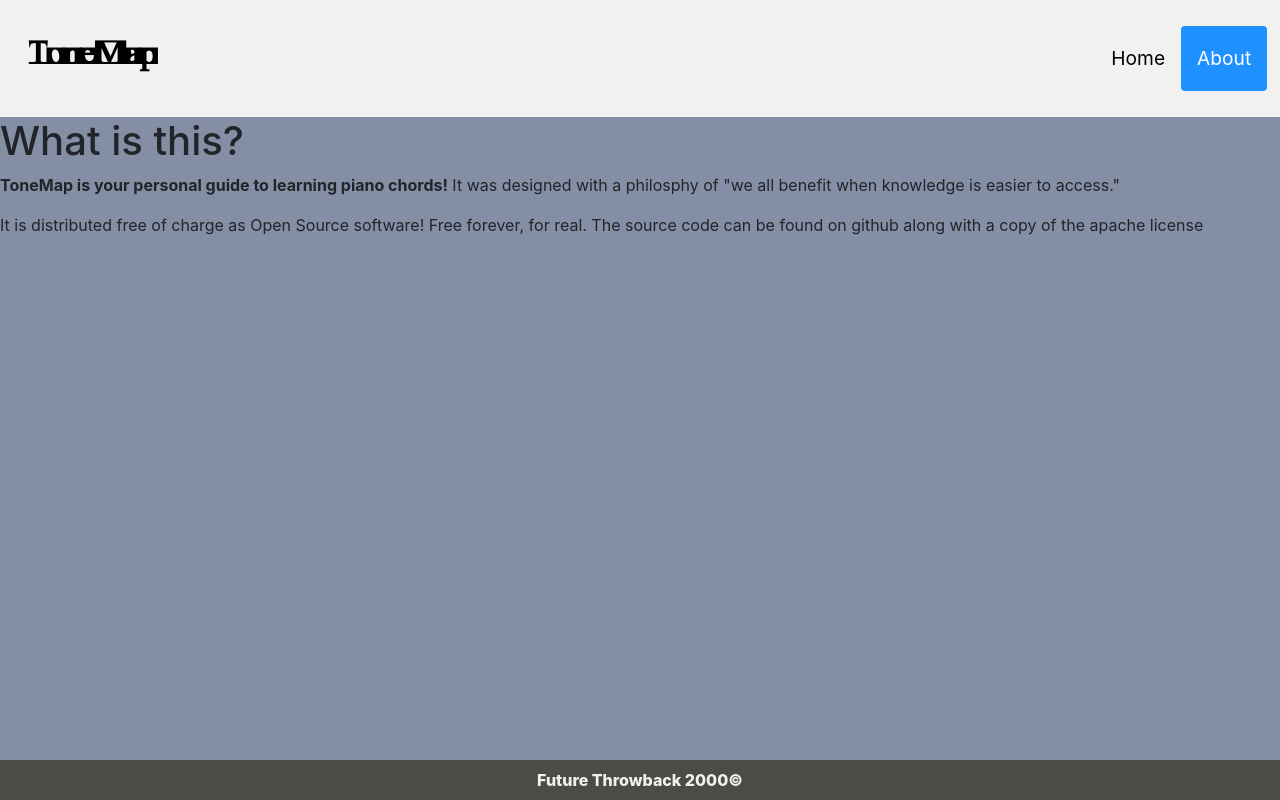
After one commit to elokthewizard/cs50x-final, a Flask app: page /about in a window 1280 px wide. The commit adds this page. Run offline with Flask 3, Linux system fonts and the light colour scheme.

Commit message:
init about route
fix git author

```diff
--- a/app.py
+++ b/app.py
@@ -13,7 +13,7 @@ if __name__ == '__main__':
 def success(name):
 	return 'welcome %s' % name
 
-@app.route('/', methods=['GET', 'POST'])
+@app.route('/', methods=['POST', 'GET'])
 def index():
 	if request.method == "POST":
 		print('woah')
@@ -28,3 +28,9 @@ def login():
 	else:
 		user = request.form['nm']
 		return redirect(url_for('success', name=user))
+
+
+@app.route('/about', methods=['GET'])
+def about():
+	if request.method == "GET":
+		return render_template('about.html')
--- a/static/style.css
+++ b/static/style.css
@@ -56,6 +56,22 @@ body {
     float: right;
 }
 
+#footer {
+    display: flex;
+    position: absolute;
+    bottom: 0;
+    width: 100%;
+    height: 2.5rem;  /* Footer height */
+    color: #F1F1F1;
+    background-color: #4C4C47;
+    font-weight: 800;
+    text-align: center;
+    align-items: center;
+    justify-content: center;
+  }
+
+  /* make responsive!: */
+
 @media screen and (max-width: 500px) {
     .header a {
         float: none;
@@ -70,14 +86,6 @@ body {
         display: flex;
         justify-content: center;
     }
-}
-
-.svg-white-keys * {
-    fill: #E5DCC5;
-}
-
-.svg-black-keys * {
-    fill: #4C4C47;
 }
 
 .svg-white-keys *:hover {
--- /dev/null
+++ b/templates/about.html
@@ -0,0 +1,29 @@
+<!DOCTYPE html>
+<html lang="en">
+<head>
+    <meta charset="UTF-8">
+    <meta name="viewport" content="width=device-width, initial-scale=1.0">
+    <title>ToneMap</title>
+    <link rel="stylesheet" href="https://cdn.jsdelivr.net/npm/bootstrap@4.0.0/dist/css/bootstrap.min.css" integrity="sha384-Gn5384xqQ1aoWXA+058RXPxPg6fy4IWvTNh0E263XmFcJlSAwiGgFAW/dAiS6JXm" crossorigin="anonymous">
+    <link rel="stylesheet" href="/static/style.css">
+    <script src="/static/main.js" defer></script>
+</head>
+<body>
+    <div class="header">
+        <a href="" class="logo">ToneMap</a>
+        <div class="header-right">
+          <a href="/">Home</a>
+
+          <a class="active" href="/about">About</a>
+        </div>
+    </div>
+    <main>
+        <h1>What is this?</h1>
+        <p><strong>ToneMap is your personal guide to learning piano chords!</strong> It was designed with a philosphy of "we all benefit when knowledge is easier to access."</p>
+        <p>It is distributed free of charge as Open Source software! Free forever, for real. The source code can be found on github along with a copy of the <a>apache license</a></p>
+
+    </main>
+
+    <footer id="footer">Future Throwback 2000&COPY;</footer>
+</body>
+</html>
--- a/templates/index.html
+++ b/templates/index.html
@@ -12,9 +12,9 @@
     <div class="header">
         <a href="" class="logo">ToneMap</a>
         <div class="header-right">
-          <a class="active" href="#home">Home</a>
+          <a class="active" href="/">Home</a>
 
-          <a href="#about">About</a>
+          <a href="/about">About</a>
         </div>
     </div>
     <main>
@@ -215,6 +215,7 @@
 
 
     </main>
+    <footer id="footer">Future Throwback 2000&COPY;</footer>
 
 
 </body>
```
